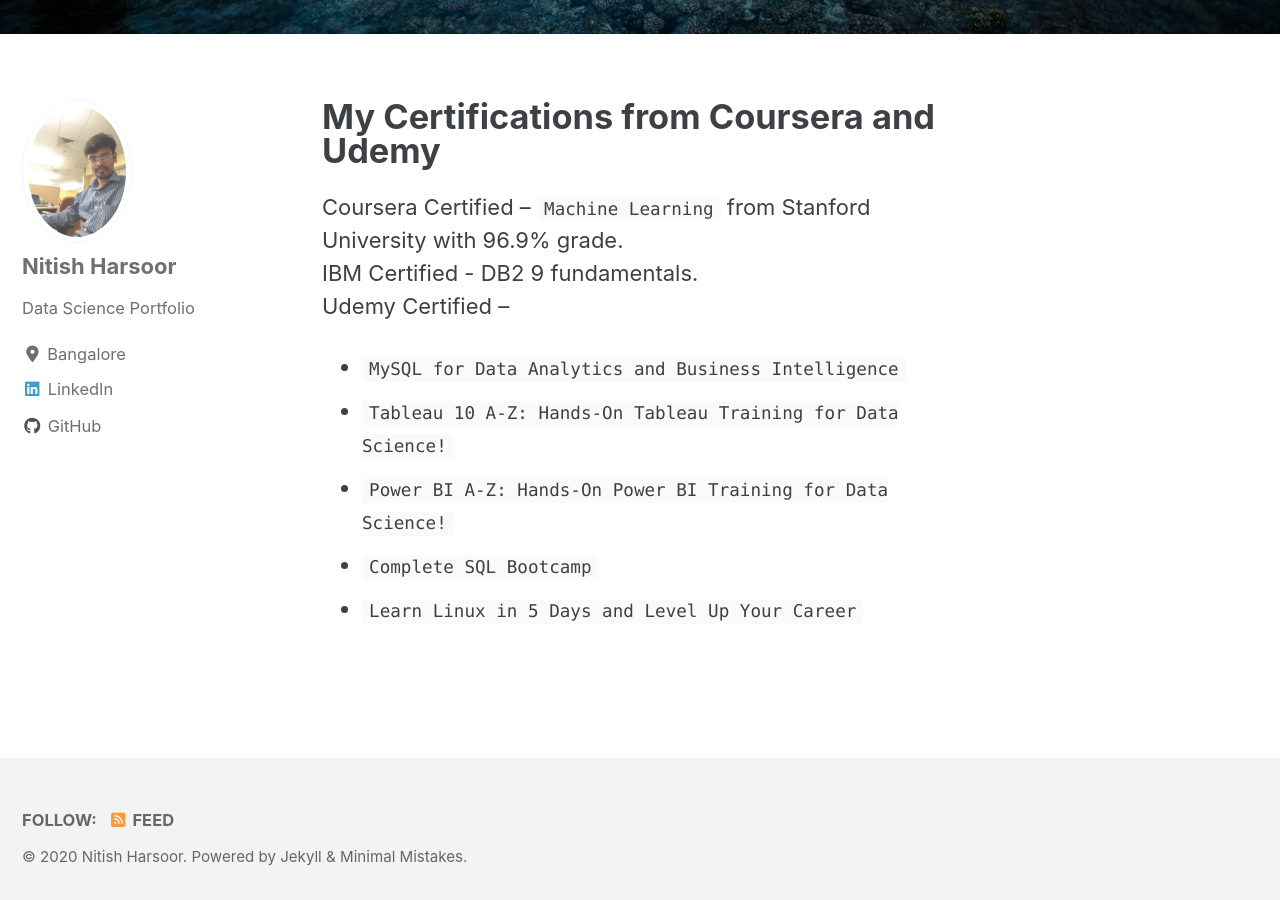
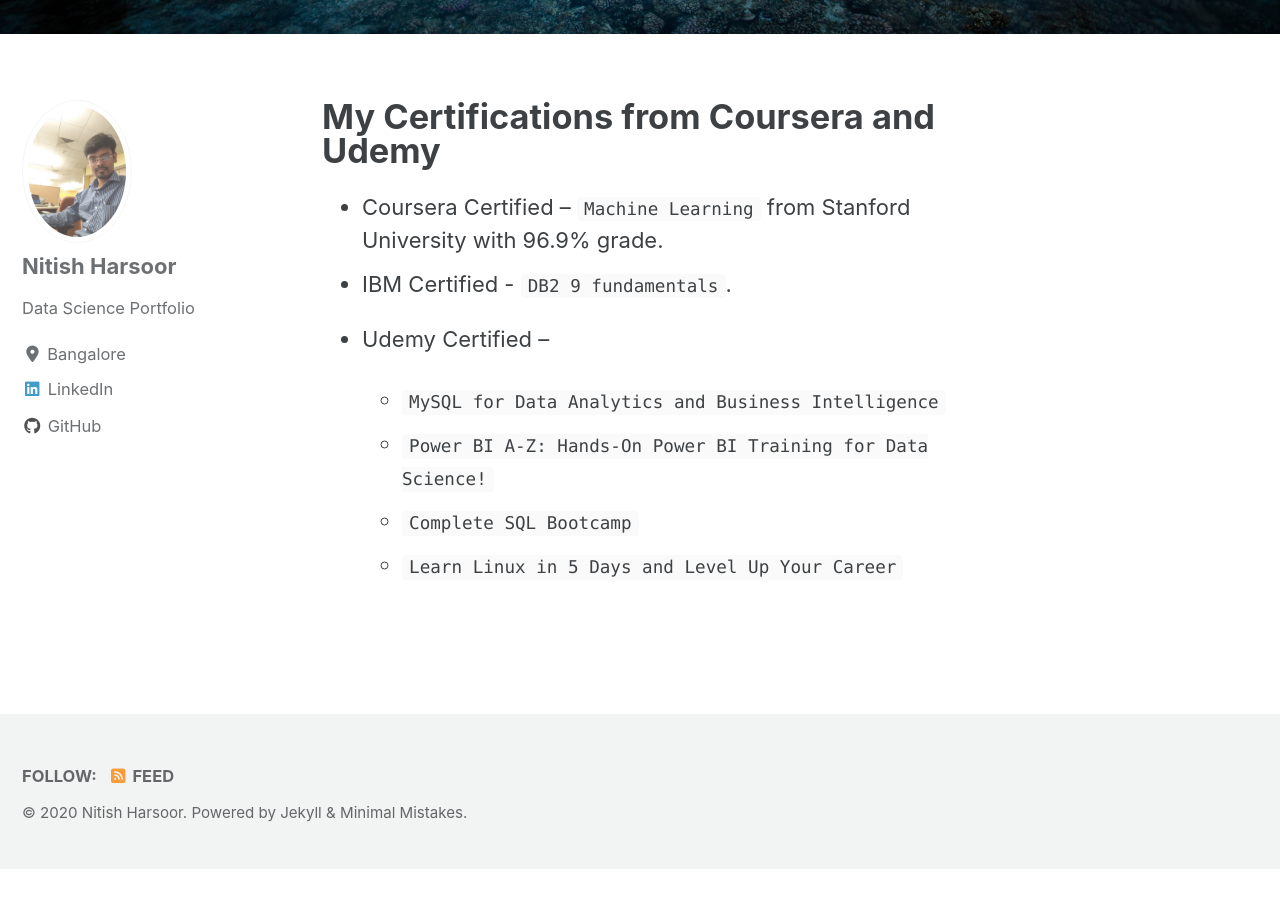
Before and after one commit to nitishkmr005/nitishkmr005.github.io, a Jekyll site: the page built from _pages/mycertifications.md, in a window 1280 px wide and 900 px high, scrolled down 775 px. Built offline with Jekyll 4.4.1, drawn with Linux system fonts in a browser that asks for light colours; cached includes are drawn as plain includes; nearby versions of some CDN libraries; after the commit the page ends 1644 px from its top, so only the background shows below that.

Commit message:
new changes

```diff
--- a/_pages/mycertifications.md
+++ b/_pages/mycertifications.md
@@ -7,12 +7,11 @@
    image: "/images/image.jpg"
 ---
 
-Coursera Certified – `Machine Learning` from Stanford University with 96.9% grade.
-IBM Certified - DB2 9 fundamentals.
-Udemy Certified –
+* Coursera Certified – `Machine Learning` from Stanford University with 96.9% grade.
+* IBM Certified - `DB2 9 fundamentals`.
+* Udemy Certified –
 
-+ `MySQL for Data Analytics and Business Intelligence`
-+ `Tableau 10 A-Z: Hands-On Tableau Training for Data Science!`
-+	`Power BI A-Z: Hands-On Power BI Training for Data Science!`
-+	`Complete SQL Bootcamp`
-+	`Learn Linux in 5 Days and Level Up Your Career`
+  * `MySQL for Data Analytics and Business Intelligence`
+  * `Power BI A-Z: Hands-On Power BI Training for Data Science!`
+  *	`Complete SQL Bootcamp`
+  *	`Learn Linux in 5 Days and Level Up Your Career`
```
